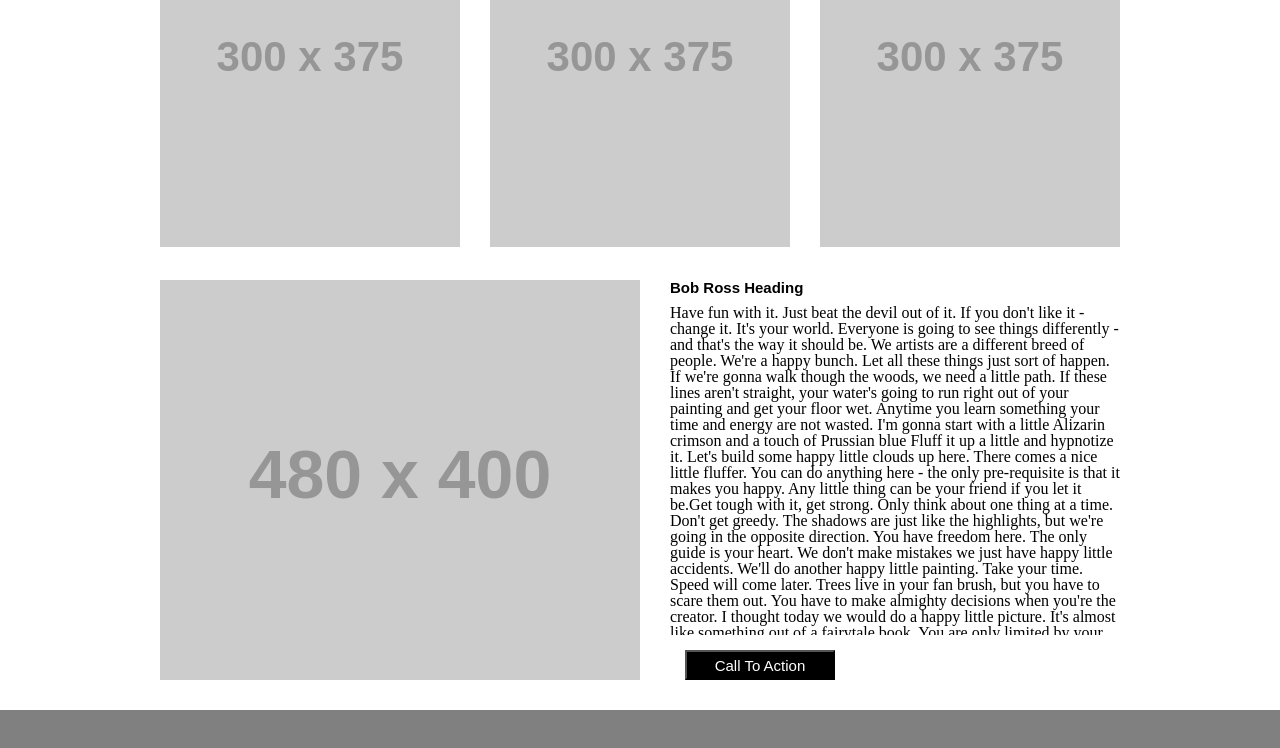
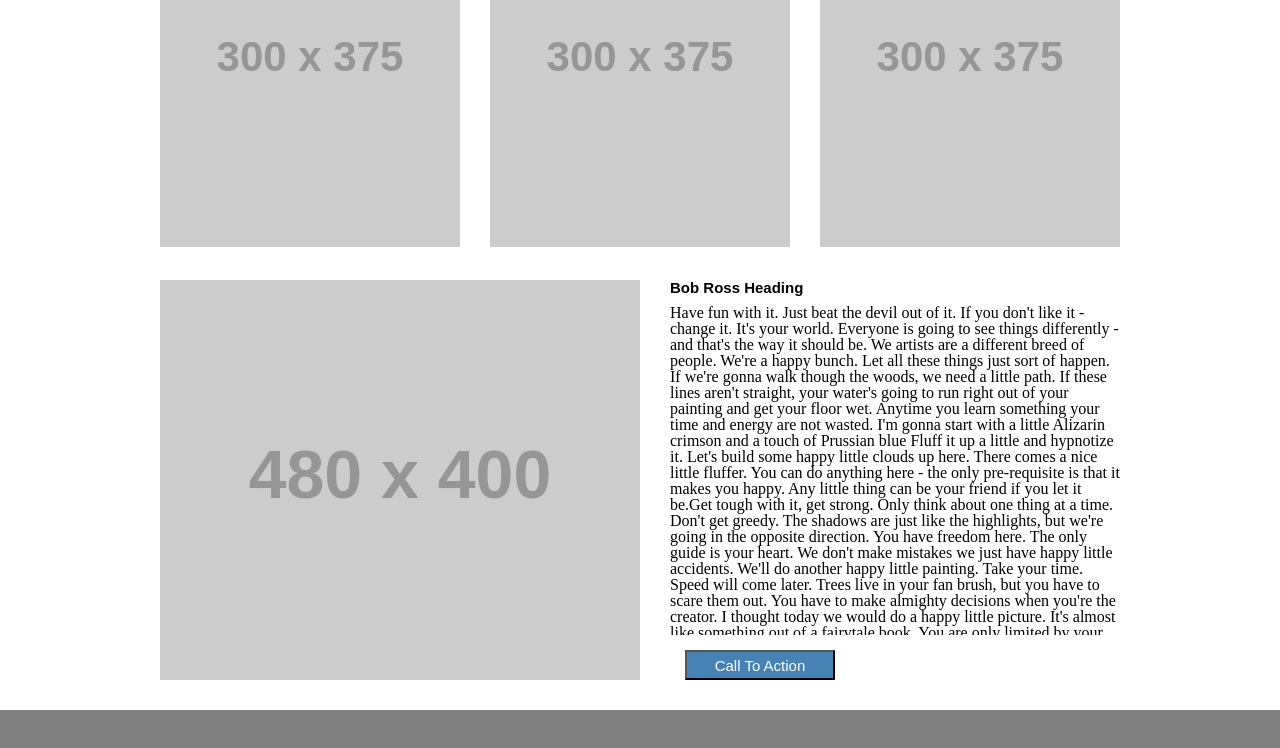
Before and after one commit to alexjonspencer1/wireframe-exercise, a plain HTML site: page index.html in a window 1280 px wide. In both pictures the pointer is over the button "Call To Action". Shown: the part 728-1476 px from the top of the page. Drawn offline with Linux system fonts and the light colour scheme; placeholder pictures from the web are drawn by us.

Commit message:
Updated to include color transition with hover

```diff
--- a/style.css
+++ b/style.css
@@ -93,6 +93,11 @@ button {
     font-family: Arial, Helvetica, sans-serif;
     font-size: 15px;
     grid-area: button;
+    transition: 350ms;
+}
+
+button:hover {
+    background: steelblue;
 }
 
 h2 {
```
